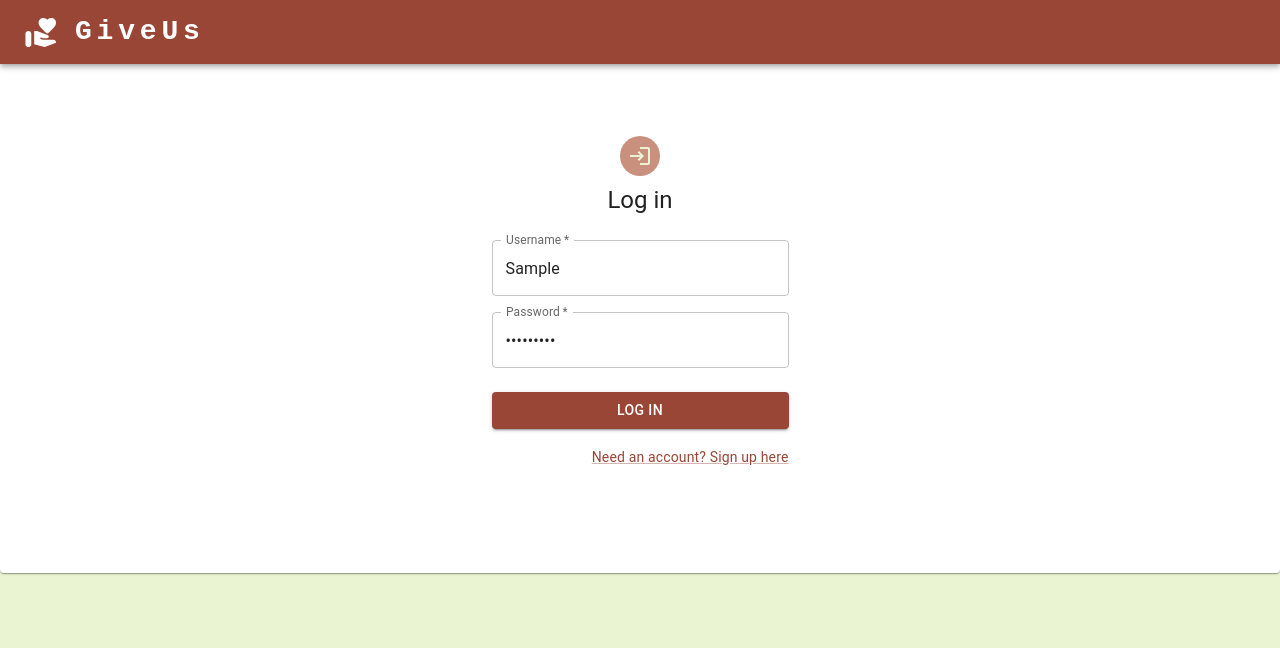
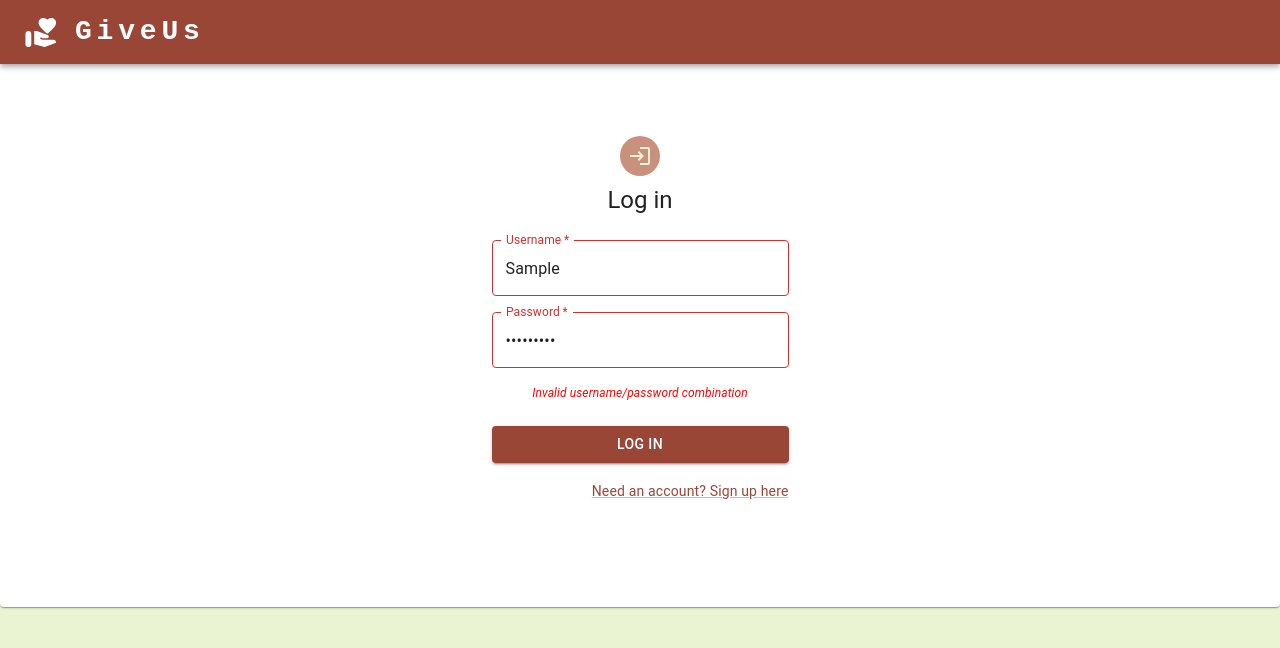
Before and after one commit to coltandrews/giveus, a React (Create React App) app in the folder ui/: page / in a window 1280 px wide. Both pictures are taken after typing "Sample", "Sample123" into the empty fields and a click on the button "LOG IN". Shown: the top 648 px of the page. Built offline with nearby package versions, Linux system fonts and the light colour scheme; no server answers.

Commit message:
added serverside login validation

```diff
--- a/ui/src/views/login/index.js
+++ b/ui/src/views/login/index.js
@@ -17,6 +17,7 @@ import { Paper } from "@mui/material";
 
 function Login() {
   const [userData, setUserdata] = useState();
+  const [loginFailed, setLoginFailed] = useState();
 
   const navigate = useNavigate();
 
@@ -29,21 +30,18 @@ function Login() {
 
     try {
       const response = await login(userData);
-      //submit users token to jwt utility
-      console.log(response.token);
       setToken(response.token);
-      //redirect user to success page
       navigate("/home");
-
-      window.location.reload()
+      window.location.reload();
     } catch (error) {
       console.log(error);
+      setLoginFailed(true);
     }
   };
 
   return (
     <>
-      <Container component="main" maxWidth="xs" sx={{ padding: '5%' }}>
+      <Container component="main" maxWidth="xs" sx={{ padding: "5%" }}>
         <CssBaseline />
         <Box
           sx={{
@@ -66,6 +64,39 @@ function Login() {
             sx={{ mt: 3, mb: 3, width: "75%" }}
           >
             <Grid container spacing={2}>
+              {loginFailed ? (
+                <>
+                  <Grid item xs={12}>
+                    <TextField
+                      required
+                      error
+                      name="username"
+                      fullWidth
+                      id="username"
+                      label="Username"
+                      autoFocus
+                      onChange={(e) => handleChange(e)}
+                    />
+                  </Grid>
+                  <Grid item xs={12}>
+                    <TextField
+                      required
+                      error
+                      fullWidth
+                      name="password"
+                      label="Password"
+                      type="password"
+                      id="password"
+                      autoComplete="new-password"
+                      onChange={(e) => handleChange(e)}
+                    />
+                  </Grid>
+                  <Grid item xs={12}>
+                    <Typography fontStyle={'italic'} fontSize="12px" color={'red'}>Invalid username/password combination</Typography>
+                  </Grid>
+                </>
+              ) : (
+                <>
                   <Grid item xs={12}>
                     <TextField
                       required
@@ -89,6 +120,8 @@ function Login() {
                       onChange={(e) => handleChange(e)}
                     />
                   </Grid>
+                </>
+              )}
             </Grid>
             <Button
               type="submit"
```
Lines whose indentation alone changed are shown as unchanged.
